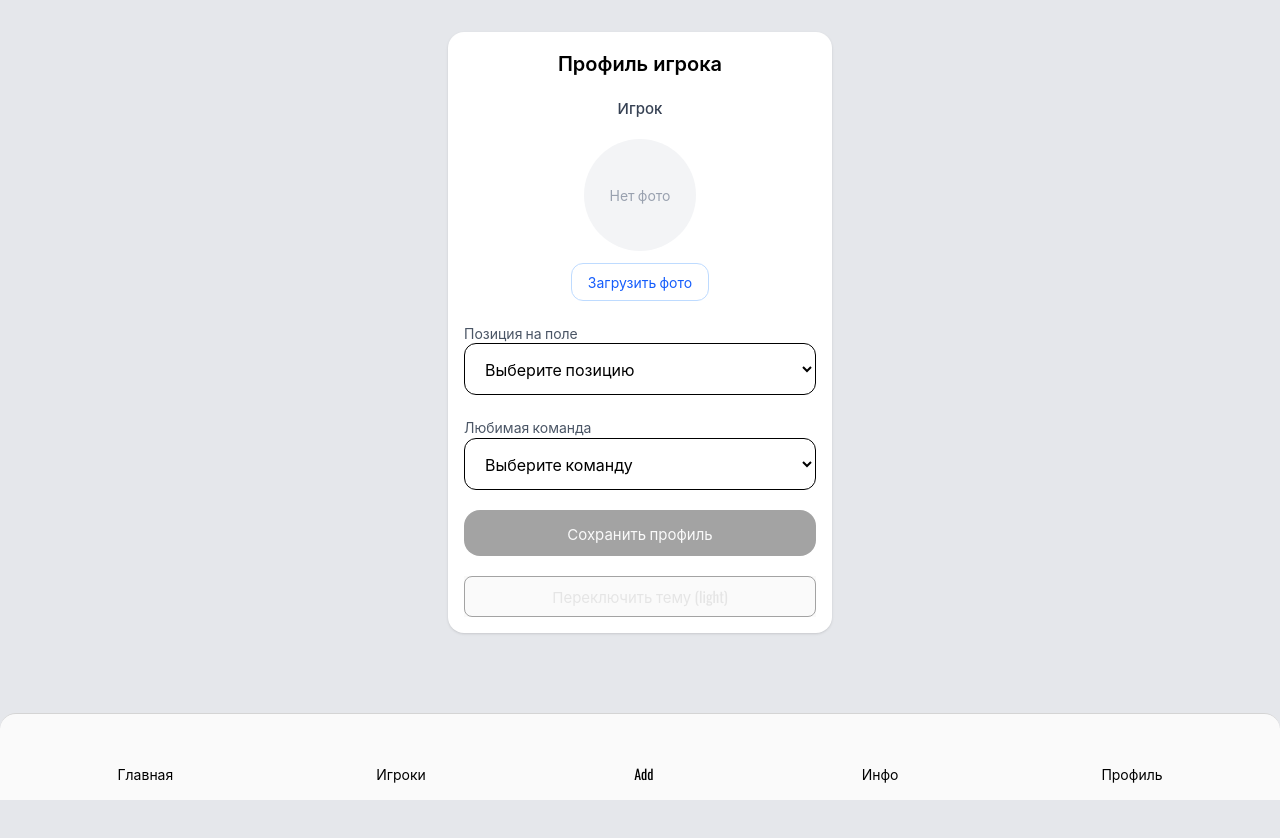
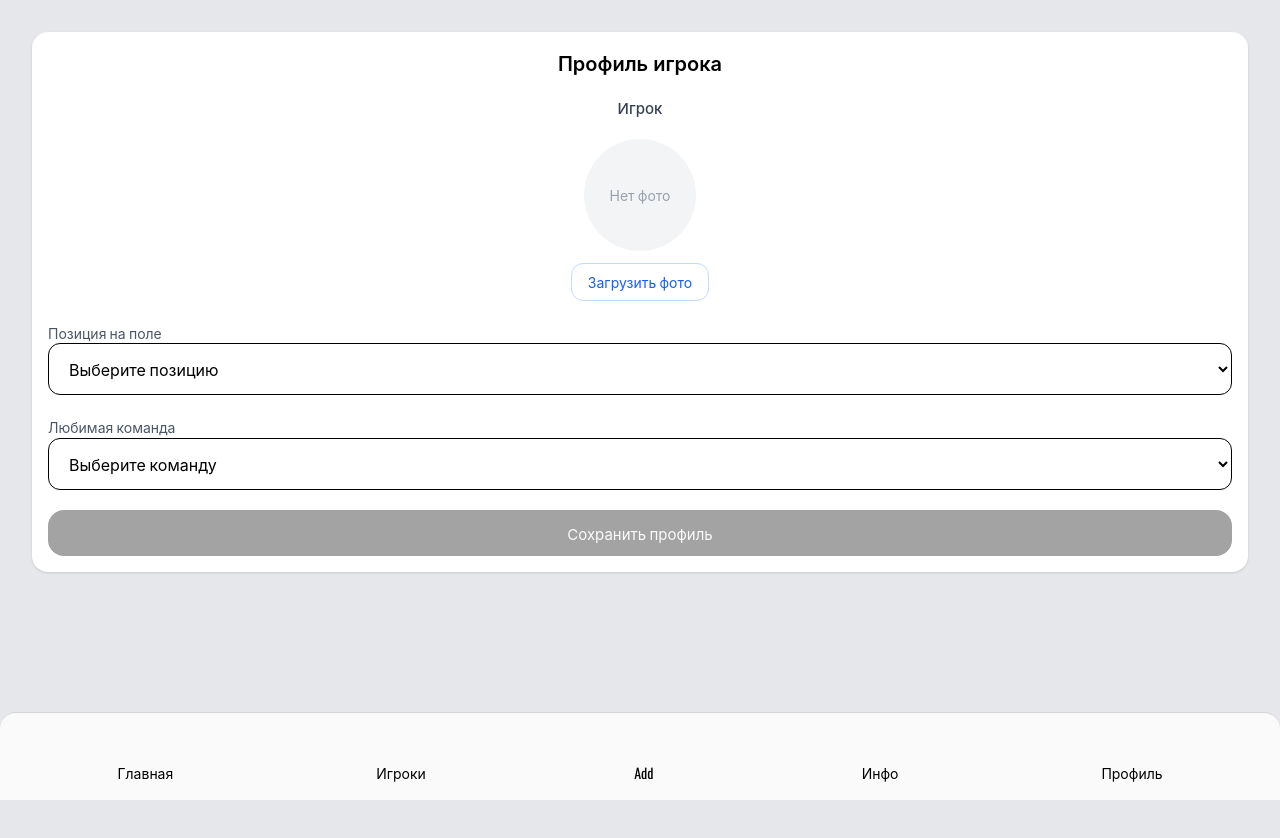
Before and after one commit to chrpnn/ice-score-bb, a Vue app: page /profile in a window 1280 px wide. Shown: the top 838 px of the page. After the commit the page ends 800 px from the top, so only its background shows below. Built offline with nearby package versions, Linux system fonts and the light colour scheme; some icons are missing.

Commit message:
refactor: update CSS styles for improved layout and responsiveness across views

```diff
--- a/src/assets/base.css
+++ b/src/assets/base.css
@@ -37,53 +37,7 @@
   --color-heading: var(--vt-c-text-light-1);
   --color-text: var(--vt-c-text-light-1);
 
-  --section-gap: 160px;
 }
-
-@media (prefers-color-scheme: dark) {
-  :root {
-    --color-background: var(--vt-c-black);
-    --color-background-soft: var(--vt-c-black-soft);
-    --color-background-mute: var(--vt-c-black-mute);
-
-    --color-border: var(--vt-c-divider-dark-2);
-    --color-border-hover: var(--vt-c-divider-dark-1);
-
-    --color-heading: var(--vt-c-text-dark-1);
-    --color-text: var(--vt-c-text-dark-2);
-  }
-}
-
-/*
-времнно для ручного переключания темы
-*/
-:root[data-theme='light'] {
-  --color-background: var(--vt-c-white);
-  --color-background-soft: var(--vt-c-white-soft);
-  --color-background-mute: var(--vt-c-white-mute);
-
-  --color-border: var(--vt-c-divider-light-2);
-  --color-border-hover: var(--vt-c-divider-light-1);
-
-  --color-heading: var(--vt-c-text-light-1);
-  --color-text: var(--vt-c-text-light-1);
-}
-
-:root[data-theme='dark'] {
-  --color-background: var(--vt-c-black);
-  --color-background-soft: var(--vt-c-black-soft);
-  --color-background-mute: var(--vt-c-black-mute);
-
-  --color-border: var(--vt-c-divider-dark-2);
-  --color-border-hover: var(--vt-c-divider-dark-1);
-
-  --color-heading: var(--vt-c-text-dark-1);
-  --color-text: var(--vt-c-text-dark-2);
-}
-
-/*
-времнно для ручного переключания темы
-*/
 
 body {
   background-color: #e5e7eb;
--- a/src/components/TheFooter.vue
+++ b/src/components/TheFooter.vue
@@ -1,6 +1,6 @@
 <template>
   <nav
-    class="sticky bottom-0 flex justify-around p-4 border-t border-neutral-300 rounded-t-2xl bg-neutral-50"
+    class="sticky bottom-0 flex justify-around p-4 h-22 border-t border-neutral-300 rounded-t-2xl bg-neutral-50"
   >
     <RouterLink
       v-for="item in menu"
--- a/src/views/AddResultView.vue
+++ b/src/views/AddResultView.vue
@@ -1,5 +1,5 @@
 <template>
-  <div class="max-w-md mx-auto p-8 space-y-8 h-screen-min">
+  <div class="max-w-md mx-auto p-8 space-y-8 h-[calc(100vh-5.5rem)]">
     <!-- Форма -->
     <div
       class="bg-(--color-background) rounded-2xl border border-(--vt-c-divider-light-2) p-4 space-y-4"
--- a/src/views/PlayerView.vue
+++ b/src/views/PlayerView.vue
@@ -1,13 +1,11 @@
 <template>
-  <div class="bg-gray-200 min-h-screen p-8">
+  <div class="bg-gray-200 h-[calc(100vh-5.5rem)] p-8">
     <div class="flex flex-col gap-2 mb-8">
       <h1 class="text-2xl font-semibold">Рейтинг</h1>
       <p>Всего игроков: {{ statsStore.players.length }}</p>
     </div>
 
     <div class="flex flex-wrap gap-6 justify-between">
-      <TheCard v-for="player in statsStore.players" :key="player.tg_id" :player="player" />
-      <TheCard v-for="player in statsStore.players" :key="player.tg_id" :player="player" />
       <TheCard v-for="player in statsStore.players" :key="player.tg_id" :player="player" />
     </div>
   </div>
--- a/src/views/ProfileView.vue
+++ b/src/views/ProfileView.vue
@@ -1,5 +1,5 @@
 <template>
-  <div class="max-w-md mx-auto p-8 space-y-6 h-screen">
+  <div class="items-center p-8 h-[calc(100vh-5.5rem)]">
     <div class="bg-white rounded-2xl shadow p-4 space-y-5">
       <h2 class="text-xl font-semibold text-center">Профиль игрока</h2>
       <p class="text-center text-gray-700 font-medium">
@@ -59,14 +59,11 @@
       >
         Сохранить профиль
       </button>
-      <TempToggleTheme />
     </div>
   </div>
 </template>
 
 <script setup>
-import TempToggleTheme from '@/components/widgets/TempToggleTheme.vue'
-
 import { ref, onMounted } from 'vue'
 import { getTelegramUser } from '@/utils/useTelegramUser'
 
```
